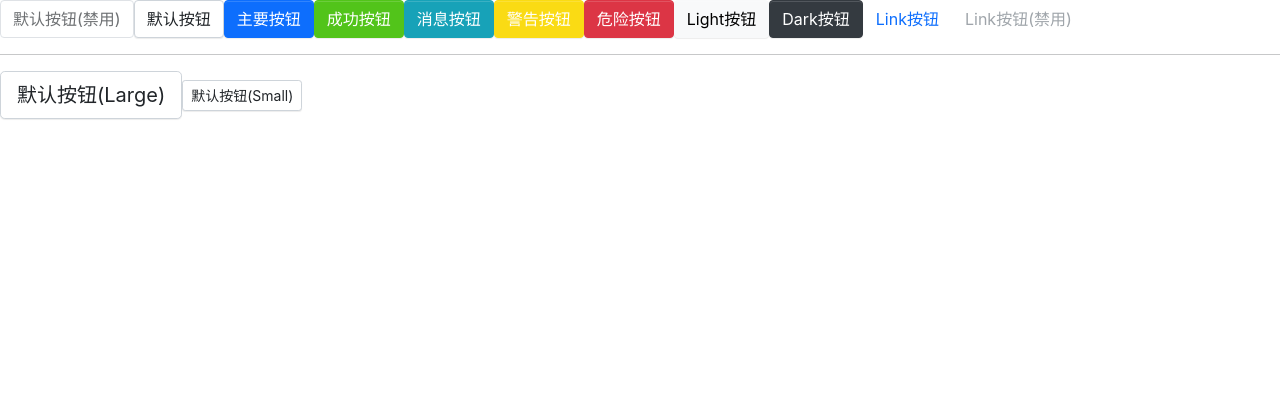
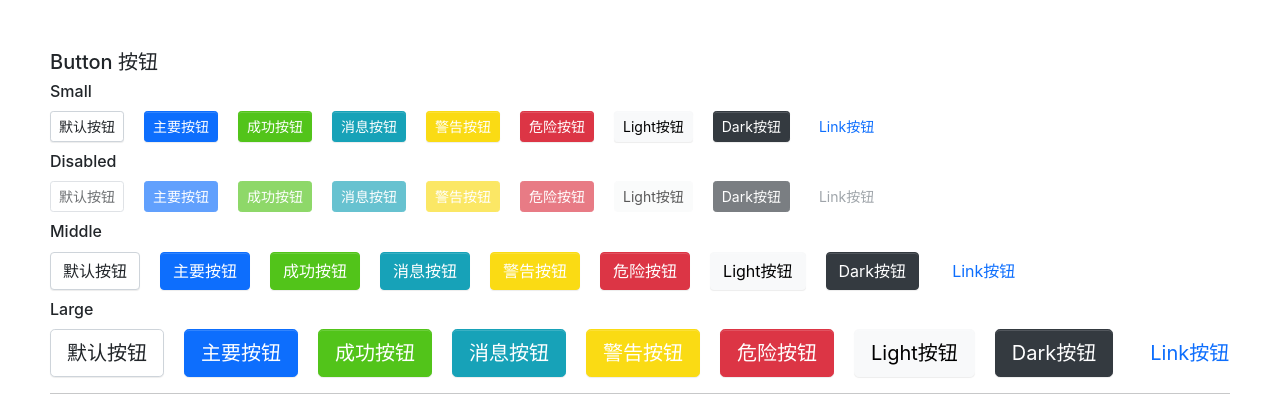
Before and after one commit to itsatan/satan-ui, a React (Vite) app: page / in a window 1280 px wide. Shown: the top 416 px of the page. Built offline with nearby package versions, Linux system fonts and the light colour scheme.

Commit message:
test: Button Component

```diff
--- a/src/App.tsx
+++ b/src/App.tsx
@@ -1,22 +1,10 @@
-import Button, { ButtonType, ButtonSize } from "@/components/Button/button"
+import './app.scss'
+import Button from "./page/Button"
 
 function App() {
     return (
         <div className="App">
-            <Button disabled className="default">默认按钮(禁用)</Button>
-            <Button btnType={ButtonType.Default} onClick={() => console.log('hello world')}>默认按钮</Button>
-            <Button btnType={ButtonType.Primary}>主要按钮</Button>
-            <Button btnType={ButtonType.Success}>成功按钮</Button>
-            <Button btnType={ButtonType.Info}>消息按钮</Button>
-            <Button btnType={ButtonType.Warning}>警告按钮</Button>
-            <Button btnType={ButtonType.Danger}>危险按钮</Button>
-            <Button btnType={ButtonType.Light}>Light按钮</Button>
-            <Button btnType={ButtonType.Dark}>Dark按钮</Button>
-            <Button btnType={ButtonType.Link} href="https://www.baidu.com" target='_blank'>Link按钮</Button>
-            <Button btnType={ButtonType.Link} href="https://www.baidu.com" disabled>Link按钮(禁用)</Button>
-            <hr />
-            <Button size={ButtonSize.Large}>默认按钮(Large)</Button>
-            <Button size={ButtonSize.Small}>默认按钮(Small)</Button>
+            <Button />
         </div>
     )
 }
--- /dev/null
+++ b/src/app.scss
@@ -0,0 +1,9 @@
+.App {
+    padding: 50px;
+}
+
+.box {
+    display: flex;
+    gap: 20px;
+    margin: 10px 0;
+}
--- /dev/null
+++ b/src/page/Button.tsx
@@ -0,0 +1,61 @@
+import Button, { ButtonType, ButtonSize } from "@/components/Button/button"
+
+const SMALL_BUTTON = ButtonSize.Small;
+const LARGE_BUTTON = ButtonSize.Large;
+
+export default () => {
+    return (
+        <>
+            <h5>Button 按钮</h5>
+            <h6>Small</h6>
+            <div className="box">
+                <Button size={SMALL_BUTTON} btnType={ButtonType.Default}>默认按钮</Button>
+                <Button size={SMALL_BUTTON} btnType={ButtonType.Primary}>主要按钮</Button>
+                <Button size={SMALL_BUTTON} btnType={ButtonType.Success}>成功按钮</Button>
+                <Button size={SMALL_BUTTON} btnType={ButtonType.Info}>消息按钮</Button>
+                <Button size={SMALL_BUTTON} btnType={ButtonType.Warning}>警告按钮</Button>
+                <Button size={SMALL_BUTTON} btnType={ButtonType.Danger}>危险按钮</Button>
+                <Button size={SMALL_BUTTON} btnType={ButtonType.Light}>Light按钮</Button>
+                <Button size={SMALL_BUTTON} btnType={ButtonType.Dark}>Dark按钮</Button>
+                <Button size={SMALL_BUTTON} btnType={ButtonType.Link} href="https://www.baidu.com" target='_blank'>Link按钮</Button>
+            </div>
+            <h6>Disabled</h6>
+            <div className="box">
+                <Button disabled size={SMALL_BUTTON} btnType={ButtonType.Default}>默认按钮</Button>
+                <Button disabled size={SMALL_BUTTON} btnType={ButtonType.Primary}>主要按钮</Button>
+                <Button disabled size={SMALL_BUTTON} btnType={ButtonType.Success}>成功按钮</Button>
+                <Button disabled size={SMALL_BUTTON} btnType={ButtonType.Info}>消息按钮</Button>
+                <Button disabled size={SMALL_BUTTON} btnType={ButtonType.Warning}>警告按钮</Button>
+                <Button disabled size={SMALL_BUTTON} btnType={ButtonType.Danger}>危险按钮</Button>
+                <Button disabled size={SMALL_BUTTON} btnType={ButtonType.Light}>Light按钮</Button>
+                <Button disabled size={SMALL_BUTTON} btnType={ButtonType.Dark}>Dark按钮</Button>
+                <Button disabled size={SMALL_BUTTON} btnType={ButtonType.Link} href="https://www.baidu.com" target='_blank'>Link按钮</Button>
+            </div>
+            <h6>Middle</h6>
+            <div className="box">
+                <Button btnType={ButtonType.Default}>默认按钮</Button>
+                <Button btnType={ButtonType.Primary}>主要按钮</Button>
+                <Button btnType={ButtonType.Success}>成功按钮</Button>
+                <Button btnType={ButtonType.Info}>消息按钮</Button>
+                <Button btnType={ButtonType.Warning}>警告按钮</Button>
+                <Button btnType={ButtonType.Danger}>危险按钮</Button>
+                <Button btnType={ButtonType.Light}>Light按钮</Button>
+                <Button btnType={ButtonType.Dark}>Dark按钮</Button>
+                <Button btnType={ButtonType.Link} href="https://www.baidu.com" target='_blank'>Link按钮</Button>
+            </div>
+            <h6>Large</h6>
+            <div className="box">
+                <Button size={LARGE_BUTTON} btnType={ButtonType.Default}>默认按钮</Button>
+                <Button size={LARGE_BUTTON} btnType={ButtonType.Primary}>主要按钮</Button>
+                <Button size={LARGE_BUTTON} btnType={ButtonType.Success}>成功按钮</Button>
+                <Button size={LARGE_BUTTON} btnType={ButtonType.Info}>消息按钮</Button>
+                <Button size={LARGE_BUTTON} btnType={ButtonType.Warning}>警告按钮</Button>
+                <Button size={LARGE_BUTTON} btnType={ButtonType.Danger}>危险按钮</Button>
+                <Button size={LARGE_BUTTON} btnType={ButtonType.Light}>Light按钮</Button>
+                <Button size={LARGE_BUTTON} btnType={ButtonType.Dark}>Dark按钮</Button>
+                <Button size={LARGE_BUTTON} btnType={ButtonType.Link} href="https://www.baidu.com" target='_blank'>Link按钮</Button>
+            </div>
+            <hr />
+        </>
+    )
+}
```
Also changed, not shown: jest.config.cjs (added, +11 -0 lines), package.json (+15 -1 lines), .babelrc (added), 2 other files (tests, documents, lock files or other folders).
